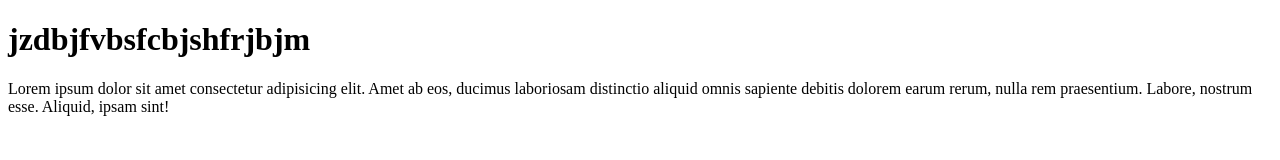
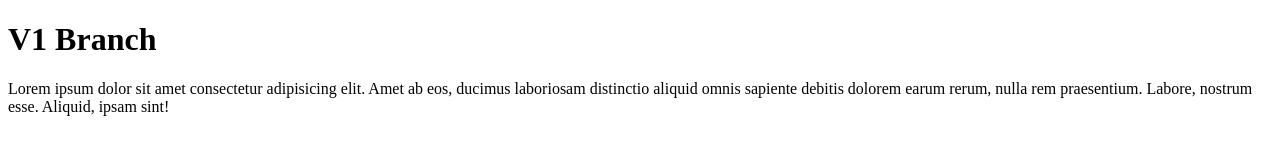
Before and after one commit to jayveersinhchudasama82-png/MyWork, a plain HTML site: page demo.html in a window 1280 px wide. Drawn offline with Linux system fonts and the light colour scheme.

Commit message:
JP commit V1

```diff
--- a/demo.html
+++ b/demo.html
@@ -6,7 +6,7 @@
     <title>Document</title>
 </head>
 <body>
-    <h1>jzdbjfvbsfcbjshfrjbjm</h1>
+    <h1>V1 Branch</h1>
     <p>Lorem ipsum dolor sit amet consectetur adipisicing elit. Amet ab eos, ducimus laboriosam distinctio aliquid omnis sapiente debitis dolorem earum rerum, nulla rem praesentium. Labore, nostrum esse. Aliquid, ipsam sint!</p>
 </body>
 </html>
```
